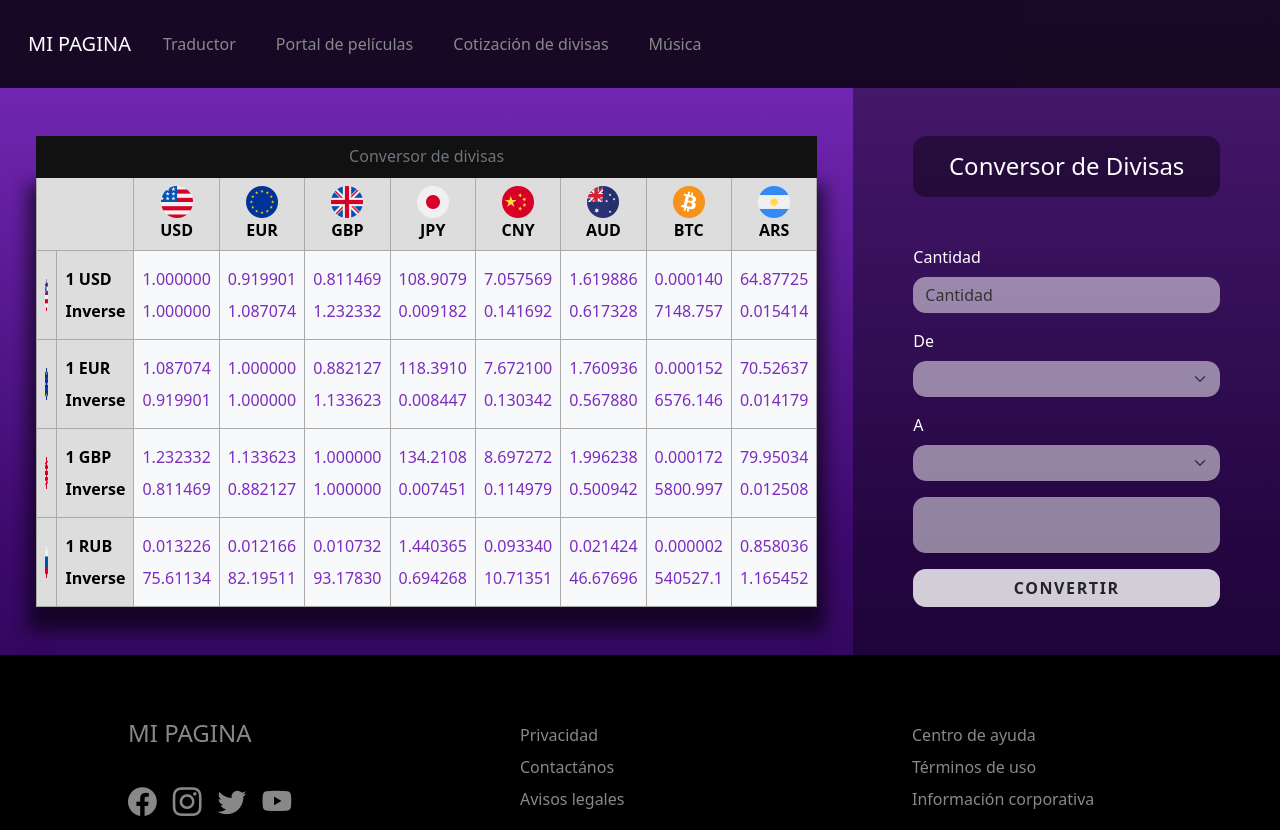
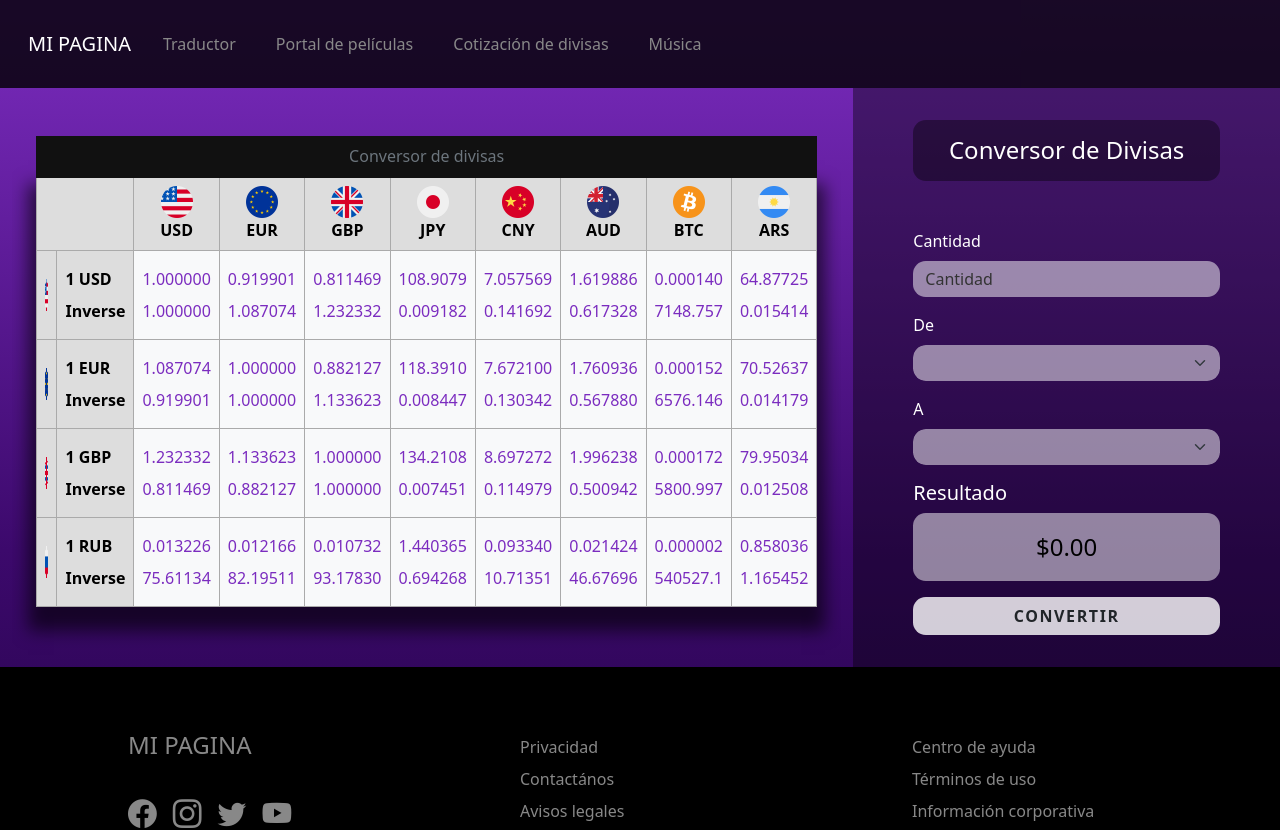
Before and after one commit to FlorNV/ServiciosWeb, an Angular app: page /divisas in a window 1280 px wide. Shown: the top 830 px of the page. Built offline with nearby package versions, Linux system fonts and the light colour scheme.

Commit message:
Correcciones

```diff
--- a/src/app/components/currency/currency.component.css
+++ b/src/app/components/currency/currency.component.css
@@ -69,7 +69,9 @@ tr > th > p {
 .resultado {
     background-color: rgba(255, 255, 255, .5) !important;
     padding: 1rem;
+    border-radius: .8rem;
     color: #000;
+    font-size: 1.5rem;
 }
 
 .form-control {
--- a/src/app/components/currency/currency.component.html
+++ b/src/app/components/currency/currency.component.html
@@ -101,18 +101,19 @@
                     <label for="origen" class="form-label">De</label>
                     <select [(ngModel)]="from" name="from" id="origen" class="form-select form-control shadow-none">
                         <option selected disabled>Selecciona divisa</option>
-                        <option *ngFor="let c of currencies" [ngValue]="c">{{ c.code }}</option>
+                        <option *ngFor="let d of divisas" [ngValue]="d">{{ d.description }}</option>
                     </select>
                 </div>
                 <div class="mb-3">
                     <label for="destino" class="form-label">A</label>
                     <select [(ngModel)]="to" name="to" id="destino" class="form-select form-control shadow-none">
                       <option selected disabled>Selecciona divisa</option>
-                      <option *ngFor="let c of currencies" [ngValue]="c">{{ c.code }}</option>
+                      <option *ngFor="let d of divisas" [ngValue]="d">{{ d.description }}</option>
                     </select>
                 </div>
-                <div class="mb-3">
-                    <input class="form-control resultado shadow-none" type="text" value="{{convertion}}" readonly>
+                <h5 class="text-white">Resultado</h5>
+                <div class="mb-3 resultado text-center">
+                    {{ conversion!=null ? conversion : 0 | currency: to.code }}
                 </div>
                 <button (click)="convert()" type="submit" class="btn btn-formulario shadow-none">CONVERTIR</button>
             </form>
--- a/src/app/components/currency/currency.component.ts
+++ b/src/app/components/currency/currency.component.ts
@@ -9,12 +9,12 @@ import { CurrencyService } from 'src/app/services/currency.service';
 })
 export class CurrencyComponent implements OnInit {
 
-  currencies!: Array<Currency>;
-  currency!: Currency;
+  divisas!: Array<Currency>;
+  divisa!: Currency;
   amount!: number;
   from!: Currency;
   to!: Currency;
-  convertion!: any;
+  conversion!: any;
 
 
   constructor(private currencyService: CurrencyService) {
@@ -28,19 +28,19 @@ export class CurrencyComponent implements OnInit {
 
   getCurrencies(){
     this.currencyService.getCurrencies().subscribe( result => {
-      this.currencies = new Array<Currency>();
+      this.divisas = new Array<Currency>();
       for (const key in result.result) {
-        this.currency = new Currency();
-        this.currency.code = key;
-        this.currency.description = result.result[key];
-        this.currencies.push(this.currency);
+        this.divisa = new Currency();
+        this.divisa.code = key;
+        this.divisa.description = result.result[key];
+        this.divisas.push(this.divisa);
       }
     })
   }
 
   convert(){
     this.currencyService.getConversion(this.from.code, this.to.code, this.amount).subscribe(result => {
-      this.convertion = result.result;
+      this.conversion = result.result;
     })
   }
 }
```
